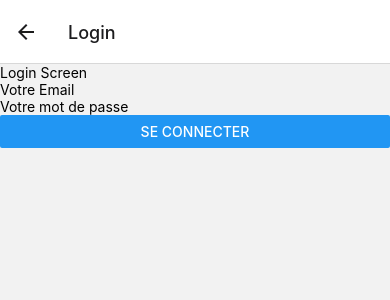
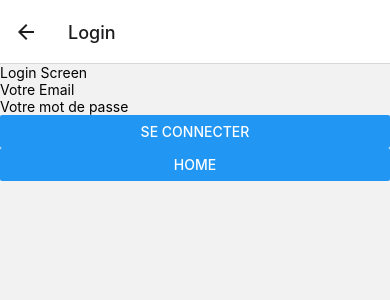
Before and after one commit to adatechschool/projet-mobile-tddeter, a React Native app in the folder TDDeter/: screen /Login in a window 390 px wide. Shown: the top 300 px of the page. Built offline with nearby package versions, Linux system fonts and the light colour scheme.

Commit message:
[feat] Add Footer on LoginScreen and redirection to HomeScreen when home button of Footer is pressed

```diff
--- a/TDDeter/Components/Footer.js
+++ b/TDDeter/Components/Footer.js
@@ -1,11 +1,17 @@
+import { useNavigation } from "@react-navigation/native";
 import { View, Button } from "react-native";
 
 export default function Footer() {
+  const navigation = useNavigation();
+  const redirectToHome = () => {
+    navigation.navigate("Home");
+  };
   return (
     <View accessibilityLabel="footer">
       <Button
-        title="Footer's home button"
+        title="Home"
         accessibilityLabel="Bouton pour aller sur la page accueil"
+        onPress={redirectToHome}
       />
     </View>
   );
--- a/TDDeter/Screens/LoginScreen.js
+++ b/TDDeter/Screens/LoginScreen.js
@@ -1,6 +1,7 @@
 import { useState } from "react";
 import { View, Text, TextInput, Button } from "react-native";
 import { useNavigation } from "@react-navigation/native";
+import Footer from "../Components/Footer";
 
 export default function LoginScreen() {
   const [mail, setMail] = useState("");
@@ -33,6 +34,7 @@ export default function LoginScreen() {
         onChangeText={(newPassword) => setPassword(newPassword)}
       />
       <Button onPress={submitForm} title="Se connecter" />
+      <Footer />
     </View>
   );
 }
```
